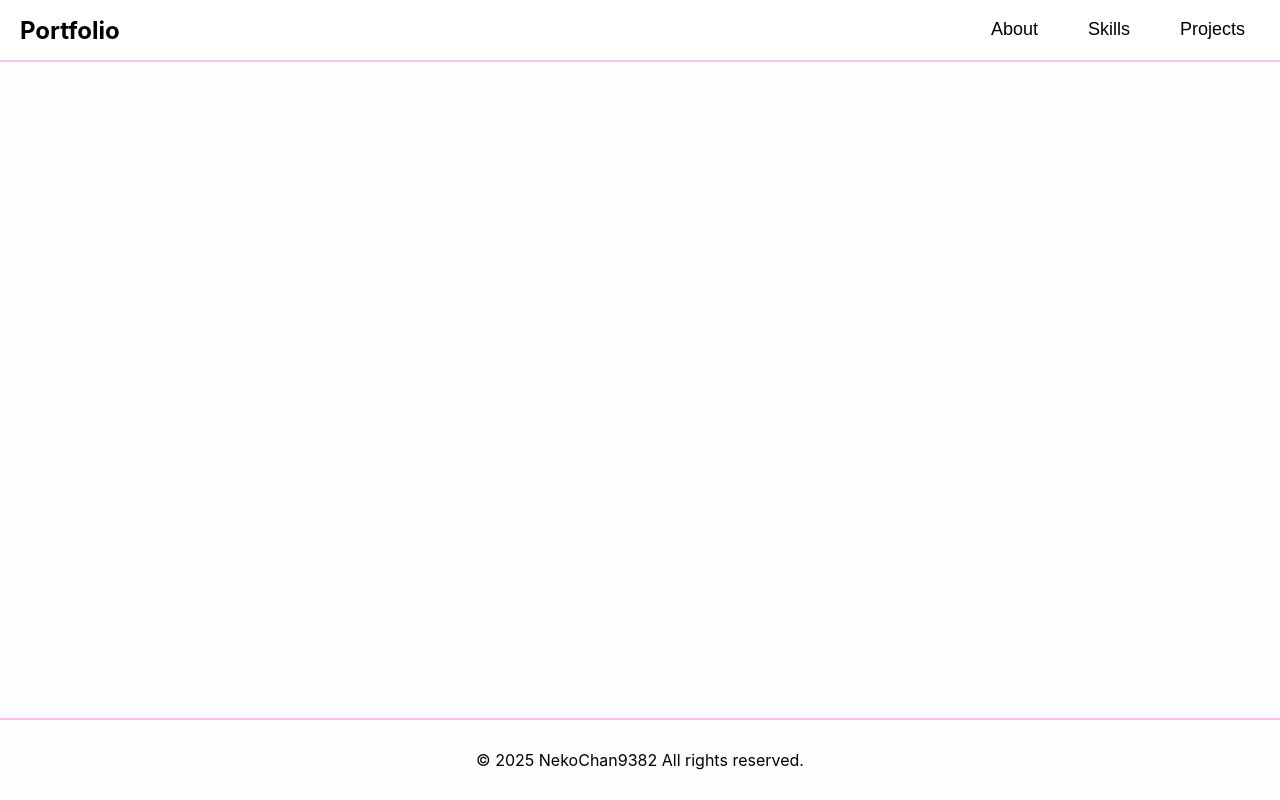
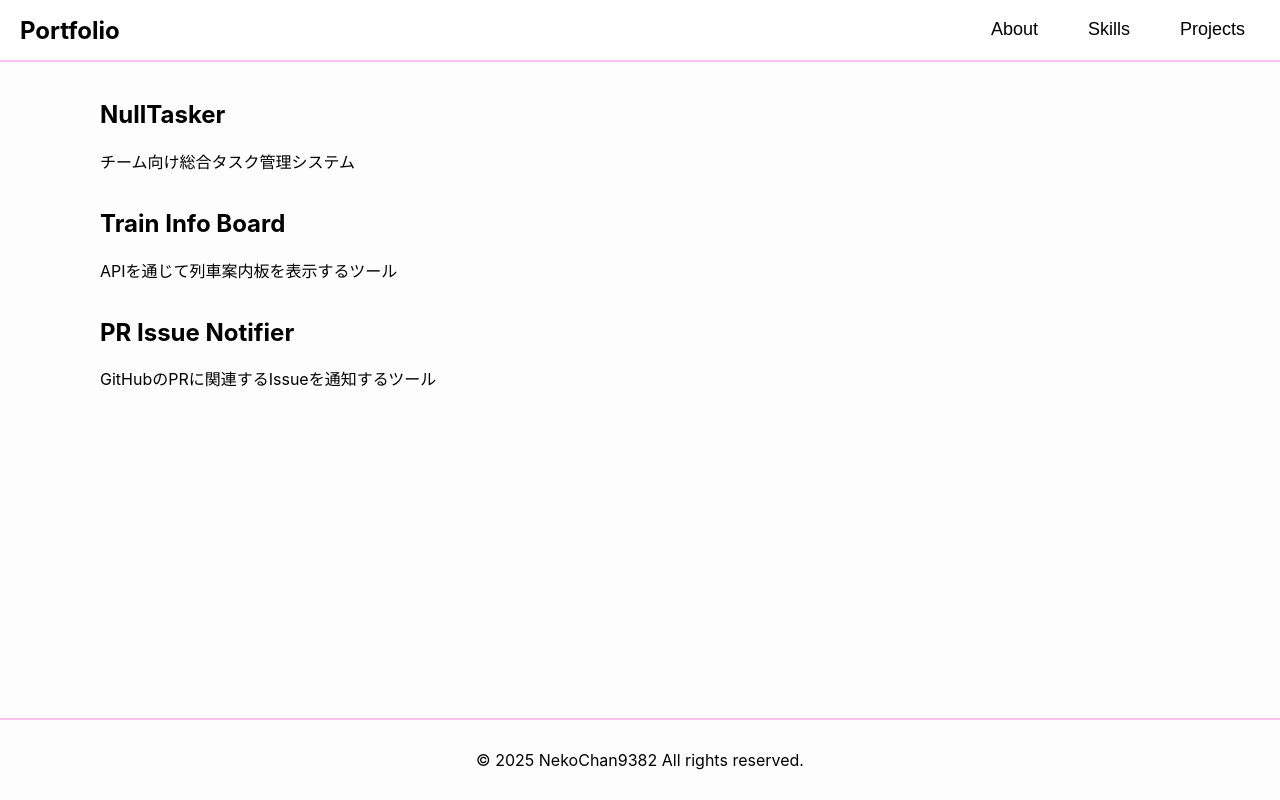
Before and after one commit to NekoChan9382/portfolio, a React (Create React App) app: page /projects in a window 1280 px wide. Built offline with nearby package versions, Linux system fonts and the light colour scheme.

Commit message:
feat: add project details page

```diff
--- /dev/null
+++ b/src/components/Project/ProjectList.module.css
@@ -0,0 +1,3 @@
+.projectCard {
+  display: flex;
+}
--- /dev/null
+++ b/src/components/Project/ProjectList.tsx
@@ -0,0 +1,24 @@
+import React from "react";
+import { ProjectContent, projectList } from "../Common/Contents";
+import styles from "./ProjectList.module.css";
+
+const ProjectList: React.FC = () => {
+  const cards = projectList.map((p) => (
+    <ProjectCard key={p.name} content={p} />
+  ));
+  return <>{cards}</>;
+};
+
+const ProjectCard: React.FC<{ content: ProjectContent }> = ({ content }) => {
+  const { name, description, link, img, techs } = content;
+  return (
+    <div className={styles.projectCard}>
+      <div className={styles.projectImages}></div>
+      <div className={styles.projectDescription}>
+        <h2>{name}</h2>
+        <p>{description}</p>
+      </div>
+    </div>
+  );
+};
+export default ProjectList;
--- a/src/pages/ProjectPage.tsx
+++ b/src/pages/ProjectPage.tsx
@@ -1,8 +1,9 @@
 import React from "react";
+import ProjectList from "../components/Project/ProjectList";
 import "./ProjectPage.css";
 
 const ProjectPage: React.FC = () => {
-  return <></>;
+  return <ProjectList />;
 };
 
 export default ProjectPage;
```
